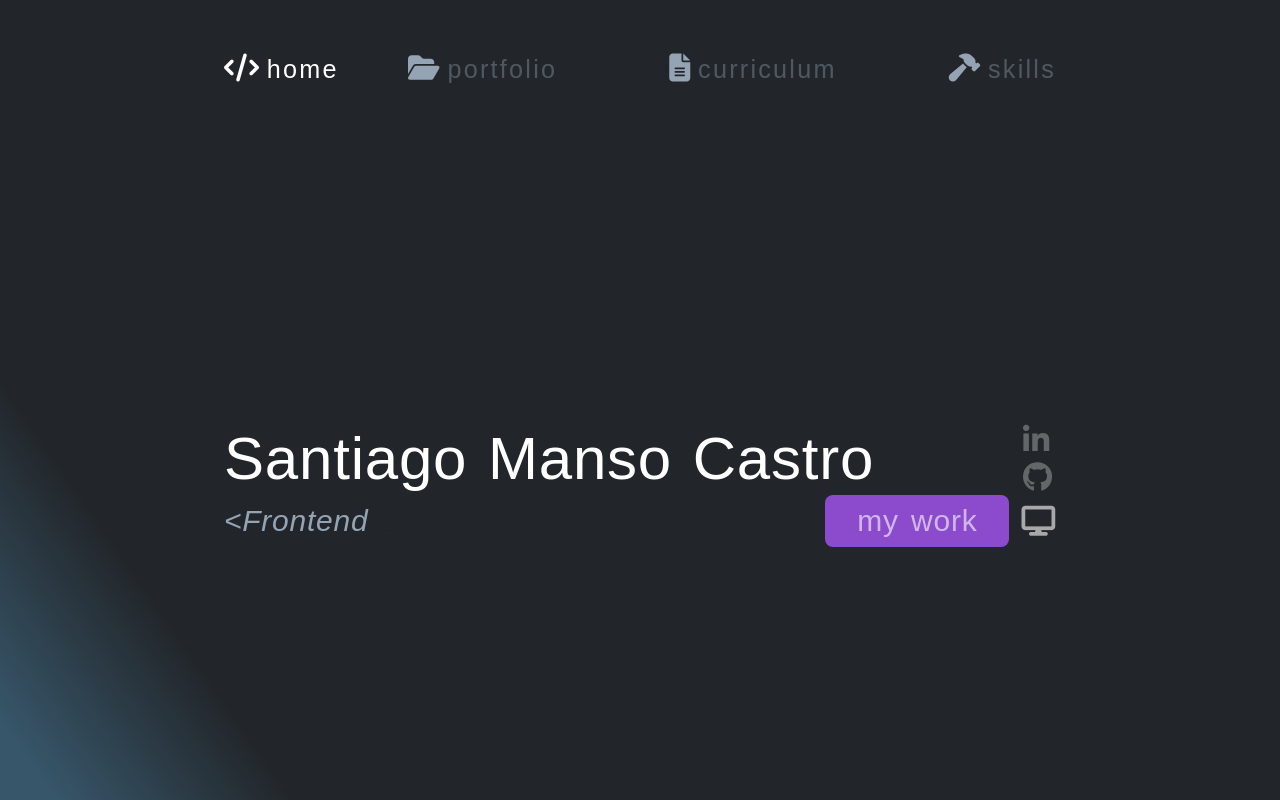
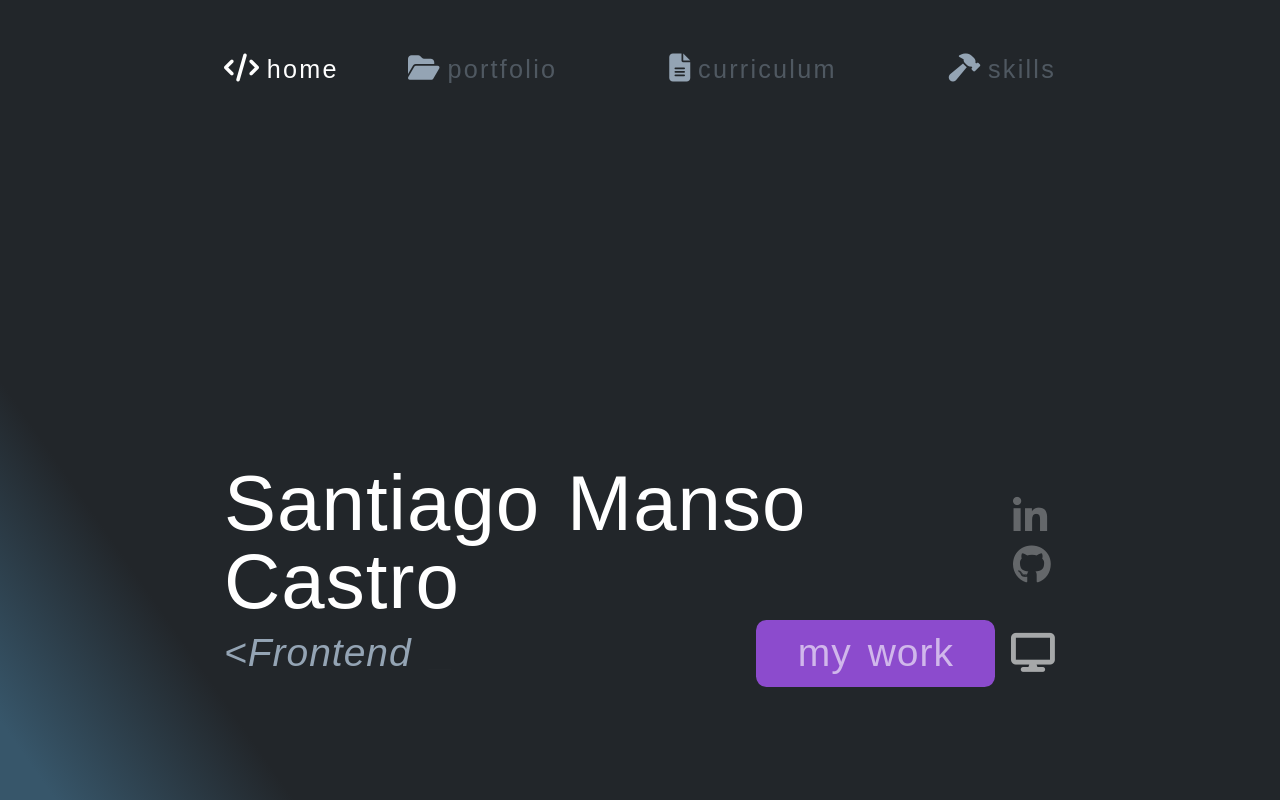
Before and after one commit to santiagomanso/santimanso.com, a React (Create React App) app: page / in a window 1280 px wide. Built offline with nearby package versions, Linux system fonts and the light colour scheme.

Commit message:
🔨 Reworked overall functionallity

```diff
--- a/src/components/Container.jsx
+++ b/src/components/Container.jsx
@@ -12,7 +12,7 @@ const Container = ({ children }) => {
           <Nav />
         </div>
         <div className=''>
-          <div className=' flex h-full items-start lg:items-end container px-2 lg:px-0'>
+          <div className='flex  h-full items-start lg:items-end container px-2 lg:px-0'>
             {children}
           </div>
         </div>
--- a/src/components/Header.jsx
+++ b/src/components/Header.jsx
@@ -34,7 +34,7 @@ const Header = () => {
 
   return (
     <aside
-      className={` ${animation1} w-full flex flex-col tracking-wider lg:mt-[65%] xl:mt-[40%] select-none`}
+      className={` ${animation1} w-full flex flex-col tracking-wider lg:mt-[65%] xl:mt-[45%] select-none`}
     >
       <div className='flex flex-col'>
         <div className='flex justify-between items-center'>
@@ -43,18 +43,28 @@ const Header = () => {
             <span className='hidden md:inline'>anso</span> Castro
           </h1>
           <div className='hidden lg:flex flex-col items-center pr-[0.20rem] '>
-            <div className='flex items-baseline opacity-30 hover:opacity-100 gap-1 text-2xl group'>
-              <label className='scale-0 group-hover:scale-100 transition-all duration-[400ms] translate-x-14 group-hover:-translate-x-2 '>
+            <a
+              href='https://www.linkedin.com/in/santimanso/'
+              target='_blank'
+              rel='noreferrer'
+              className=' flex items-baseline opacity-30 hover:opacity-100 gap-1 text-2xl group'
+            >
+              <label className='cursor-pointer scale-0 group-hover:scale-100 transition-all duration-[400ms] translate-x-14 group-hover:-translate-x-2 '>
                 linked
               </label>
-              <i className=' text-white hover:text-[#0A66C2]  fa-brands fa-linkedin-in text-3xl hover:-rotate-[20deg] hover:scale-[1.5] transition-all ease-in duration-300 '></i>
-            </div>
-            <div className='flex items-center opacity-30 hover:opacity-100 gap-1 text-2xl group'>
-              <label className='scale-0 group-hover:scale-100 transition-all duration-[400ms] translate-x-14 group-hover:-translate-x-2 '>
+              <i className='cursor-pointer  text-white group-hover:text-[#0A66C2]  fa-brands fa-linkedin-in text-3xl group-hover:-rotate-[20deg] group-hover:scale-[1.5] transition-all ease-in duration-300 '></i>
+            </a>
+            <a
+              href='https://github.com/santiagomanso'
+              target='_blank'
+              rel='noreferrer'
+              className='flex items-center opacity-30 hover:opacity-100 gap-1 text-2xl group'
+            >
+              <label className='cursor-pointer scale-0 group-hover:scale-100 transition-all duration-[400ms] translate-x-14 group-hover:-translate-x-2 '>
                 github
               </label>
-              <i className=' text-white hover:text-[#fafafa]  fa-brands fa-github text-3xl hover:-rotate-[20deg] hover:scale-[1.5] transition-all ease-in duration-300'></i>
-            </div>
+              <i className='cursor-pointer text-white group-hover:text-[#fafafa]  fa-brands fa-github text-3xl group-hover:-rotate-[20deg] group-hover:scale-[1.5] transition-all ease-in duration-300'></i>
+            </a>
           </div>
         </div>
       </div>
--- a/src/index.css
+++ b/src/index.css
@@ -93,6 +93,9 @@
     h2{
       zoom: .8;
     }
+    .tabs-header{
+      zoom: 1.34
+    }
     .modal__stack{
       zoom: .8;
     }
@@ -106,7 +109,7 @@
       zoom: 1;
     }
     .modal__buttons{
-      zoom: .8;
+      zoom: 1;
     }
   }
 
@@ -125,7 +128,12 @@
   }
 
   @media (-webkit-device-pixel-ratio: 1.00) {
-
+    .portfolio__header{
+      zoom: 1.2;
+    }
+    aside{
+      zoom: 1.3;
+    }
     nav{
       zoom: 1.4;
     }
--- a/src/screens/PortfolioScreen.jsx
+++ b/src/screens/PortfolioScreen.jsx
@@ -13,8 +13,8 @@ const PortfolioScreen = () => {
   ] = useContext(AnimationContext)
 
   return (
-    <div className={` ${animation1} self-start mt-2 w-full`}>
-      <div className='flex flex-col items-center xl:items-start select-none'>
+    <div className={` ${animation1} self-start mt-2 lg:mt-6 w-full`}>
+      <div className='flex flex-col items-center xl:items-start select-none portfolio__header'>
         <h1 className='text-white text-3xl tracking-wider'>
           <span className='hidden md:inline'>my </span>portfolio
         </h1>
```
